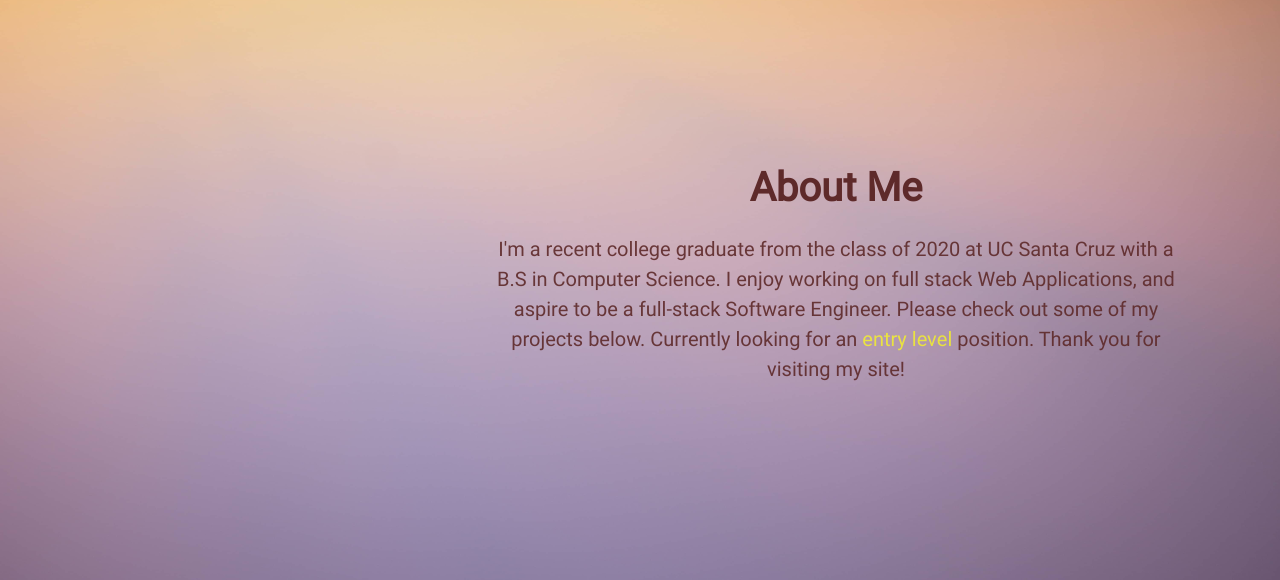
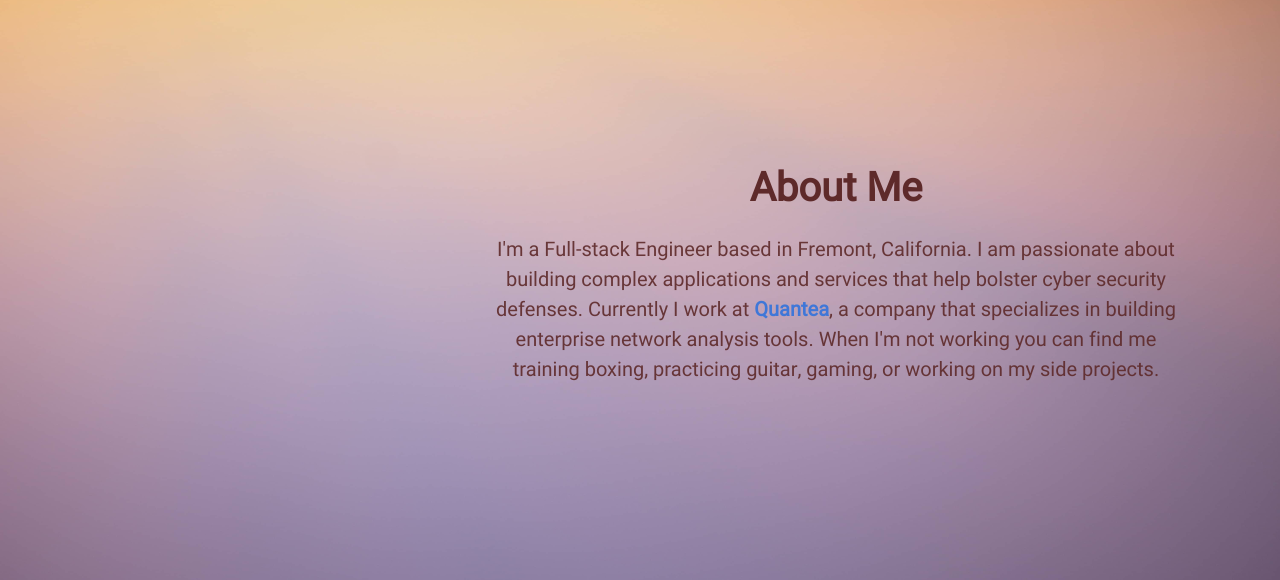
Before and after one commit to mavho/Portfolio, a Flask app: template server/templates/_layouts/base.html in a window 1280 px wide. Shown: the part 982-1562 px from the top of the page. Run offline with Flask 2, Linux system fonts and the light colour scheme; the template is opened without the code that fills it, so the values that code supplies are empty; some libraries are stand-ins or nearby versions.

Commit message:
Changing about me section

```diff
--- a/server/routes.py
+++ b/server/routes.py
@@ -1,3 +1,4 @@
+from flask import render_template
 from server import app
 
 @app.route('/',methods=['GET'])
--- a/server/templates/_includes/about.html
+++ b/server/templates/_includes/about.html
@@ -1,8 +1,10 @@
 <div class="section-heading">
 <h3 class="title is-2 has-text-brown">About Me</h3>
-<p class="has-text-brown is-size-5" style="opacity: 0.9;">I'm a recent college graduate from the class of 2020 at UC Santa Cruz with a
-    B.S in Computer Science. I enjoy working on full stack Web Applications, and aspire to be a
-    full-stack Software Engineer. Please check out some of my projects below. Currently looking for
-    an <span style="color: #ffff15cc;">entry level</span> position. Thank you for visiting my site!
+<p class="has-text-brown is-size-5" style="opacity: 0.9;">
+    I'm a Full-stack Engineer based in Fremont, California.
+
+    I am passionate about building complex applications and services that help bolster cyber security defenses.
+    Currently I work at <a href='https://quantea.com/' style="color: ##391010" target="_blank"><b>Quantea</b></a>, a company that specializes in building enterprise network analysis tools.
+    When I'm not working you can find me training boxing, practicing guitar, gaming, or working on my side projects.
 </p>
 </div>
--- a/server/templates/_includes/resume.html
+++ b/server/templates/_includes/resume.html
@@ -1,7 +1,7 @@
 <div class="section-heading">
     <h3 class="title is-2 has-text-brown">Resume</h3>
     <p class="subtitle has-text-brown">More about my skills</p>
-    <a href="{{ url_for('static', filename='resume_2020.pdf', _external=True) }}" target="blank"
+    <a href="{{ url_for('static', filename='resume_2021.pdf', _external=True) }}" target="blank"
         class="button no-border is-medium has-background-brown">
         <div class="has-text-brown">
             <span class="icon" style="color: #d9c267;">
```
